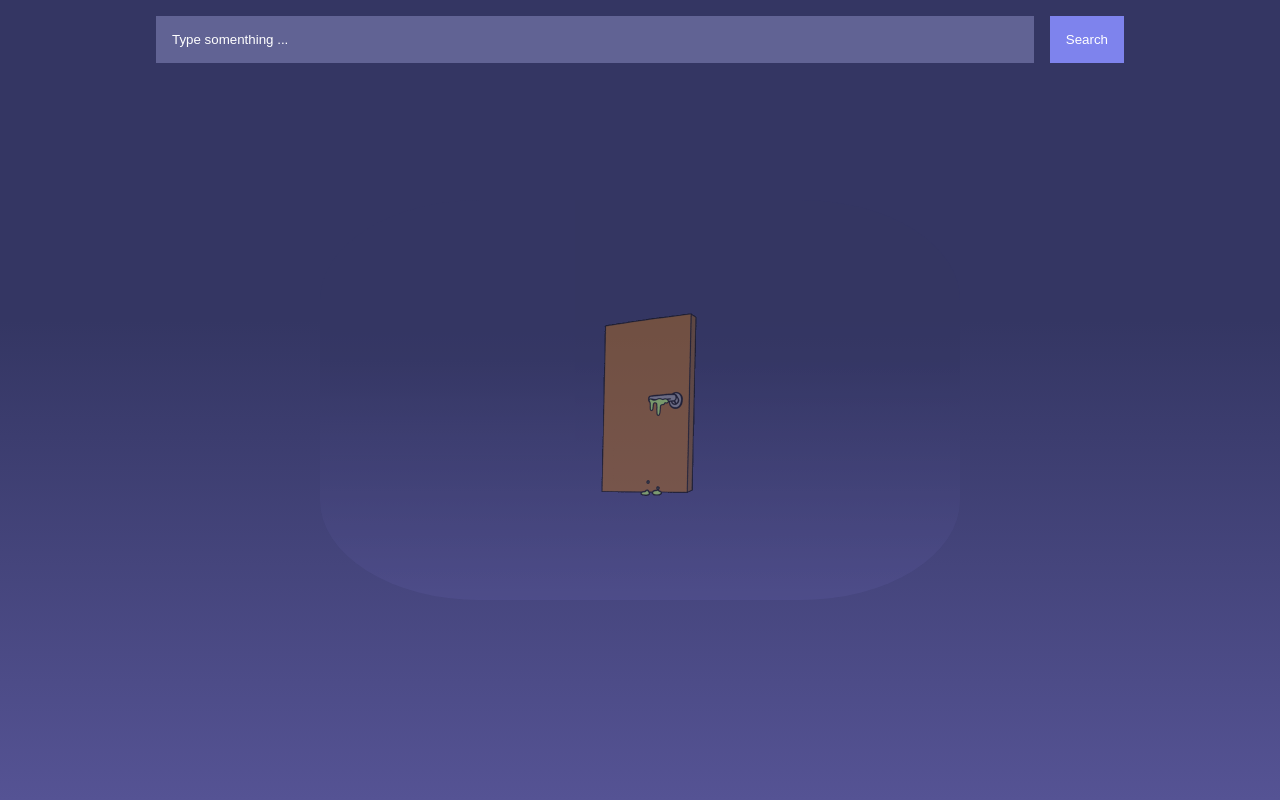
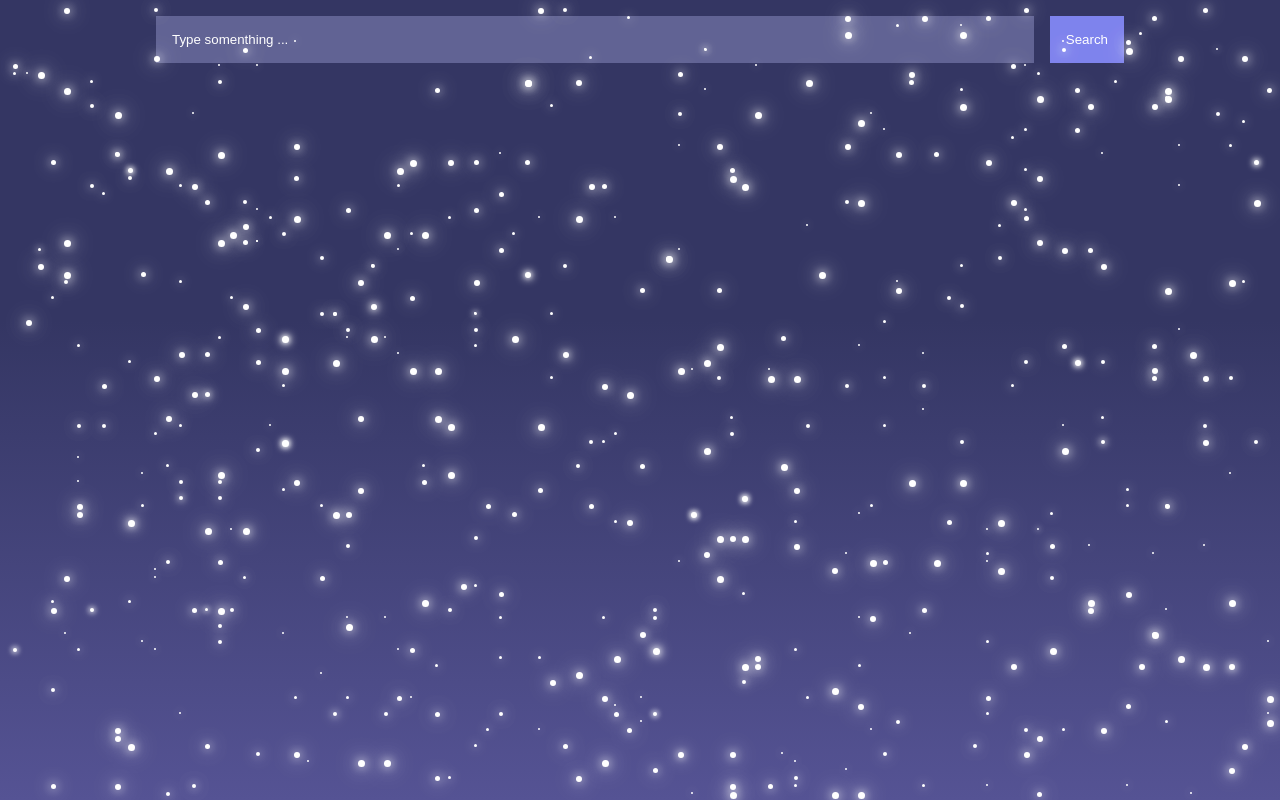
Before and after one commit to andersonlscesar/js-vanilla-projects, a plain HTML site: page chuck-norris/index.html in a window 1280 px wide. Drawn offline with Linux system fonts and the light colour scheme.

Commit message:
stars added

```diff
--- a/chuck-norris/index.html
+++ b/chuck-norris/index.html
@@ -16,9 +16,11 @@
     </div>
 
     <!-- Showing chuck norris -->
-    <div class="chuck">
+    <!-- <div class="chuck">
         <img src="public/img/giphy.gif" alt="chuck norris gif">
-    </div>
+    </div> -->
+
+    <!-- <span class="star"></span><span class="star"></span><span class="star"></span><span class="star"></span><span class="star"></span> -->
 
     <script src="public/js/main.js" type="module"></script>
 </body>
--- a/chuck-norris/public/js/main.js
+++ b/chuck-norris/public/js/main.js
@@ -1,6 +1,5 @@
-window.addEventListener('load', () => {
-    const chuck = document.querySelector('.chuck')
-    setTimeout(() => {
-        chuck.classList.add('chuck--hide')
-    }, 5000)
-})
+import chuck from "./module/chuck.js"
+import stars from "./module/stars.js"
+
+// chuck()
+stars()
--- /dev/null
+++ b/chuck-norris/public/js/module/chuck.js
@@ -0,0 +1,8 @@
+export default function chuck() {
+    window.addEventListener('load', () => {
+        const chuck = document.querySelector('.chuck')
+        setTimeout(() => {
+            chuck.classList.add('chuck--hide')
+        }, 5000)
+    })
+}
--- /dev/null
+++ b/chuck-norris/public/js/module/stars.js
@@ -0,0 +1,20 @@
+export default function stars() {
+    const body = document.body
+
+    let randomNumber = (max, min) => {
+        return Math.floor(Math.random() * ( max - min ) + min)
+    }
+
+    for(let i = 0; i <= 500; i++) {
+        const star = document.createElement('span')
+        let measurement = randomNumber(2, 8)
+        star.style.top = `${randomNumber(1, 100)}%`
+        star.style.left = `${randomNumber(1, 100)}%`
+        star.style.height = `${measurement}px`
+        star.style.width = `${measurement}px`
+        star.style.animationDelay = `.${10 + i}s`
+        star.classList.add('star')
+        body.appendChild( star )
+    }
+
+}
--- a/chuck-norris/public/scss/components/_main.scss
+++ b/chuck-norris/public/scss/components/_main.scss
@@ -66,3 +66,23 @@
     transform: translate(-50%, -50%) scale(0);
     border-radius: 50%;
 }
+
+.star {
+    position: absolute;
+    height: 8px;
+    width: 8px;
+    background-color: #fff;
+    border-radius: 50%;
+    top: 100px ;
+    left: 100px;
+    box-shadow: 0 0 5px #fff, 0 0 6px #fff, 0 0 7px #fff;
+    animation: star 1s alternate infinite;
+}
+
+@keyframes star {
+
+    to {
+        box-shadow: 0 0 10px #fff, 0 0 20px #fff, 0 0 30px #fff;
+    }
+
+}
```
Also changed, not shown: chuck-norris/public/css/style.css, 1 other file.
